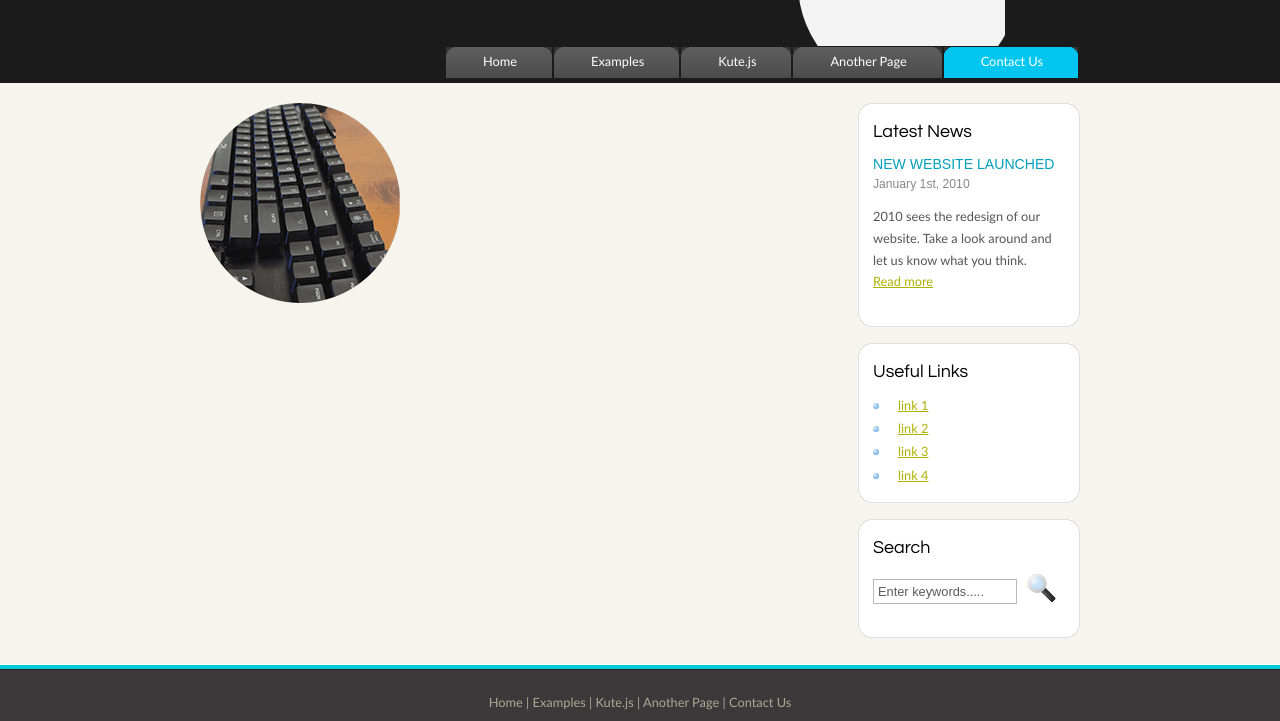
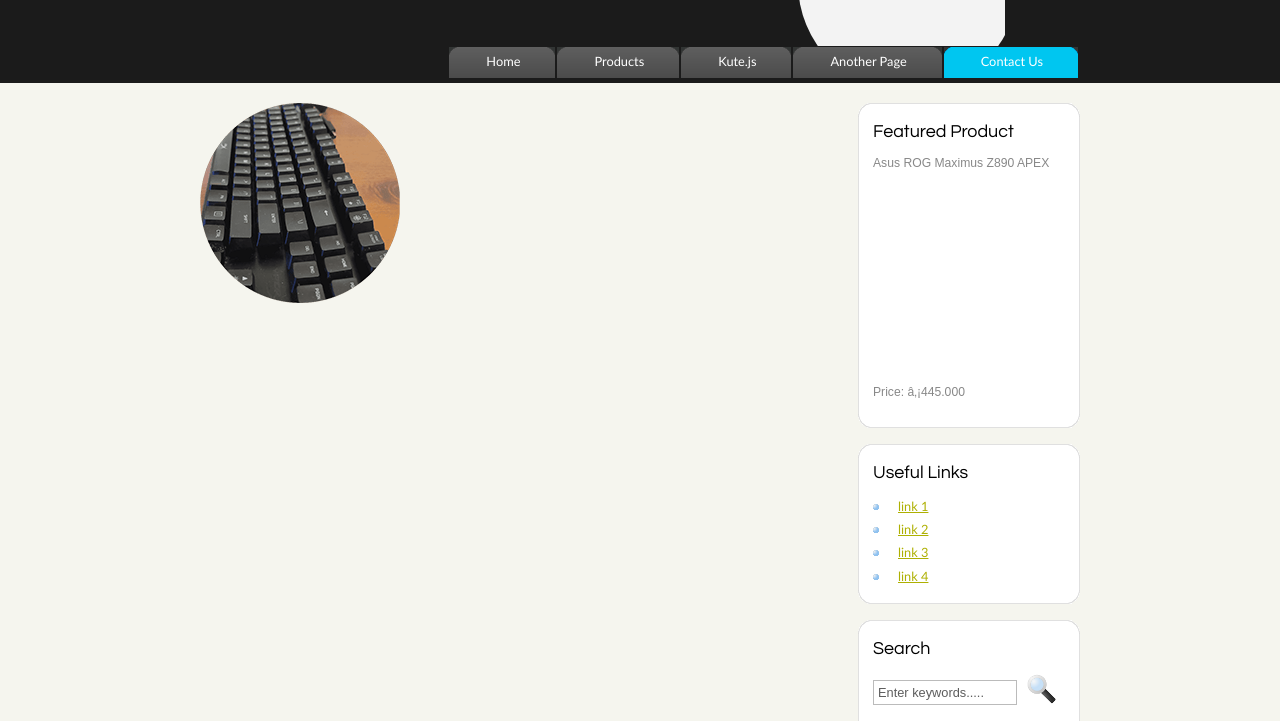
Before and after one commit to fleacr/motion-graphics-project, a plain HTML site: page contact.html in a window 1280 px wide. Shown: the part 94-815 px from the top of the page. Drawn offline with Linux system fonts and the light colour scheme.

```diff
--- a/contact.html
+++ b/contact.html
@@ -25,7 +25,7 @@
         <ul id="menu">
           <!-- put class="selected" in the li tag for the selected page - to highlight which page you're on -->
           <li><a href="index.html">Home</a></li>
-          <li><a href="examples.html">Examples</a></li>
+          <li><a href="products.html">Products</a></li>
           <li><a href="page.html">Kute.js</a></li>
           <li><a href="another_page.html">Another Page</a></li>
           <li class="selected"><a href="contact.html">Contact Us</a></li>
@@ -39,10 +39,10 @@
           <div class="sidebar_top"></div>
           <div class="sidebar_item">
             <!-- insert your sidebar items here -->
-            <h3>Latest News</h3>
-            <h4>New Website Launched</h4>
-            <h5>January 1st, 2010</h5>
-            <p>2010 sees the redesign of our website. Take a look around and let us know what you think.<br /><a href="#">Read more</a></p>
+            <h3>Featured Product</h3>
+            <h5>Asus ROG Maximus Z890 APEX</h5>
+            <div class="blank-space"></div>
+            <h5>Price: ₡445.000</h5>
           </div>
           <div class="sidebar_base"></div>
         </div>
@@ -79,7 +79,7 @@
     </div>
     <div id="content_footer"></div>
     <div id="footer">
-      <p><a href="index.html">Home</a> | <a href="examples.html">Examples</a> | <a href="page.html">Kute.js</a> | <a href="another_page.html">Another Page</a> | <a href="contact.html">Contact Us</a></p>
+      <p><a href="index.html">Home</a> | <a href="products.html">Products</a> | <a href="page.html">Kute.js</a> | <a href="another_page.html">Another Page</a> | <a href="contact.html">Contact Us</a></p>
       <p>Copyright &copy; simplestyle_4 | <a href="http://validator.w3.org/check?uri=referer">HTML5</a> | <a href="http://jigsaw.w3.org/css-validator/check/referer">CSS</a> | <a href="http://www.html5webtemplates.co.uk">design from HTML5webtemplates.co.uk</a></p>
     </div>
   </div>
--- a/style/mystyles.css
+++ b/style/mystyles.css
@@ -26,7 +26,7 @@
 }
 
 
-/* Examples styles */
+/* Products styles */
 
 
 
@@ -291,6 +291,12 @@
       }
 
 
+
+.blank-space{
+        height: 200px;
+}
+
+
 /* Kute.js styles */
 
 #capa{
```
Also changed, not shown: another_page.html (+1 -1 lines), index.html (+2 -2 lines), page.html (+1 -1 lines), products.html (renamed from examples.html, +2 -2 lines).
